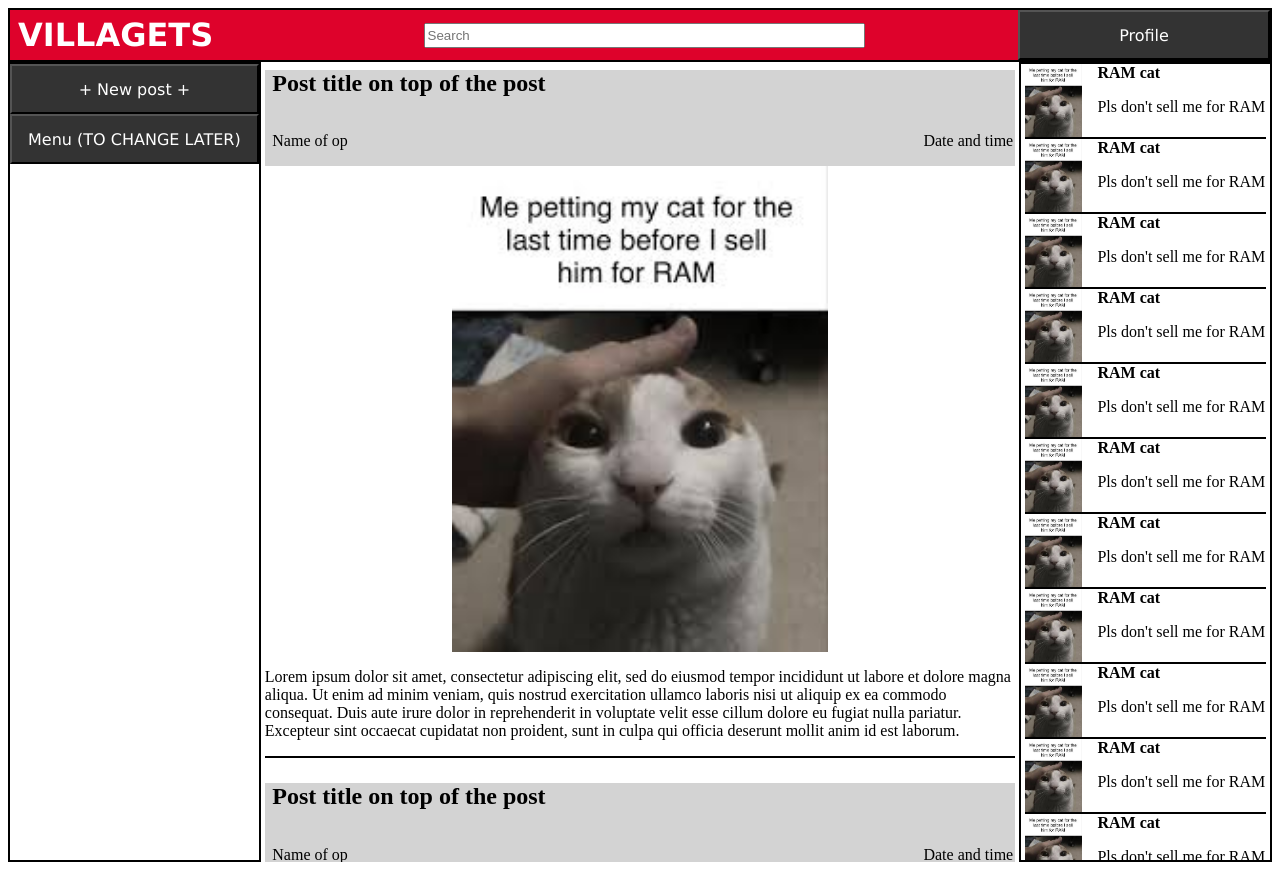
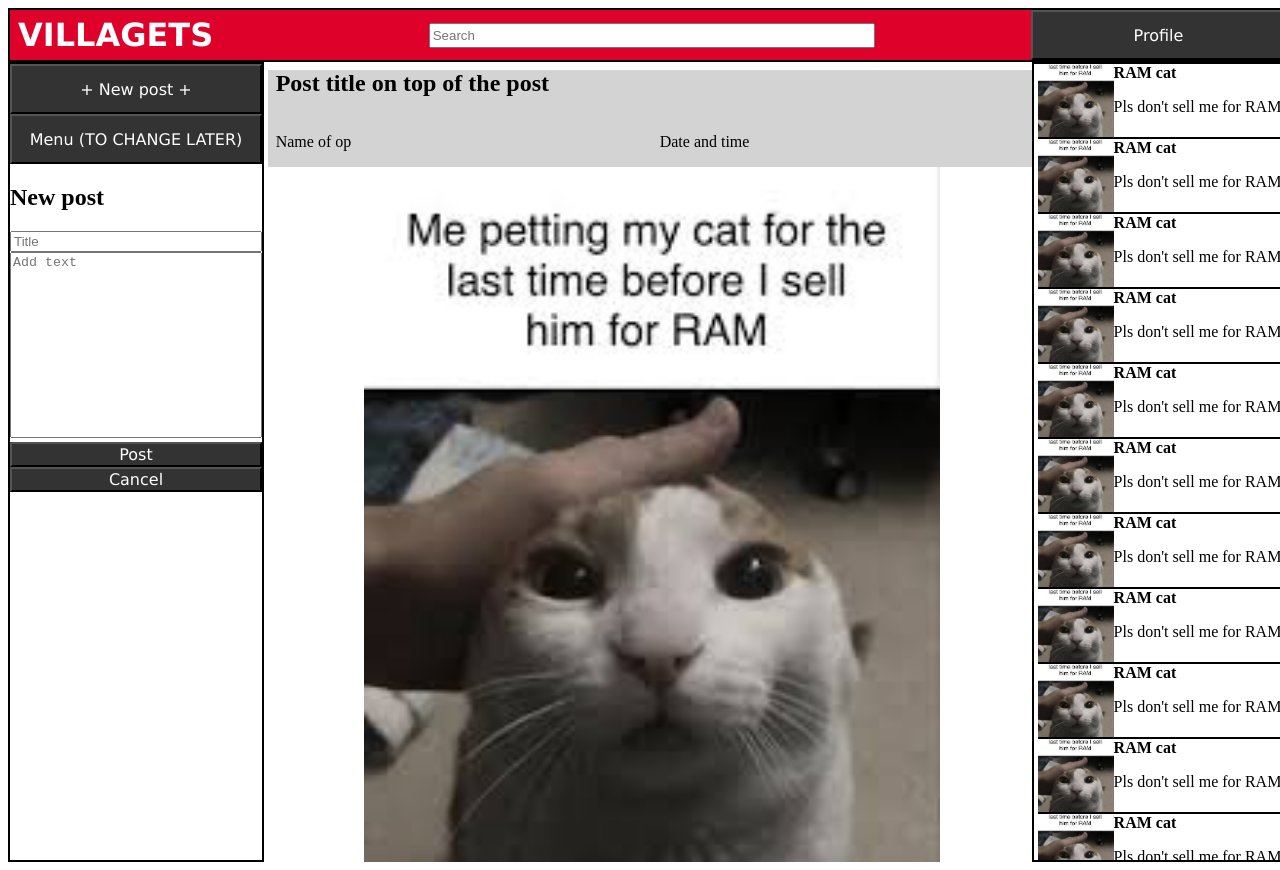
Before and after one commit to ma17du32et422/VillagETS, a React (Vite) app in the folder Application-web/: page / in a window 1280 px wide. Both pictures are taken after a click on the button "+ New post +". Built offline with nearby package versions, Linux system fonts and the light colour scheme.

Commit message:
[Actions tab] "Create post" form implemented
Does not return any information yet nor closes after use, to implement later

```diff
--- /dev/null
+++ b/Application-web/src/assets/CreatePost.css
@@ -0,0 +1,24 @@
+*{
+    width: 100%;
+}
+
+/** Form layout */
+#form-container{
+    display: flex;
+    flex-direction: column;
+}
+
+#form-text{
+    resize: none;
+}
+
+#form-post, #form-cancel{
+    background-color: #333333;
+}
+
+#form-post-text, #form-cancel-text{
+    font-family: Verdana, Geneva, Tahoma, sans-serif;
+    font-size: 16px;
+    margin: auto;
+    color: #ffffff;
+}
--- a/Application-web/src/components/Actions.jsx
+++ b/Application-web/src/components/Actions.jsx
@@ -1,20 +1,27 @@
 /** Style imports */
+import { useState } from 'react'
 import '.././assets/Actions.css'
+
+/** Component imports */
+import CreatePost from './subcomponents/CreatePost'
 
 /** Actions */
 export default function Actions(){
+  /** Create post form */
+  const [isFormOpen, setIsFormOpen] = useState(false);
+  const toggleForm = () => setIsFormOpen(!isFormOpen);
   return(
-
     /** Actions layout
      * The buttons do not return anything for now, nor they add a post to the flux
     */
     <div class="actions">
-      <button id="create-post" type="button">
+      <button id="create-post" type="button" onClick={toggleForm}>
         <p id="create-post-text">+ New post +</p>
       </button>
       <button id="menu" type="button">
         <p id="menu-text">Menu (TO CHANGE LATER)</p>
       </button>
+      <div>{isFormOpen && <CreatePost />}</div>
     </div>
   );
 }
--- /dev/null
+++ b/Application-web/src/components/subcomponents/CreatePost.jsx
@@ -0,0 +1,27 @@
+/** Style imports */
+import '../.././assets/CreatePost.css'
+
+/** Create post popup */
+export default function CreatePost(){
+  return(
+    <div id="form-container">
+        <h2>New post</h2>
+        <form>
+            {/** Post details */}
+            <input id="form-title" placeholder="Title"></input>
+            <textarea id="form-text" placeholder="Add text" rows={12}></textarea>
+
+            {/** Confirmation buttons
+             * In either case the popup closes once you press them
+             * If the form does not have a title or text at minimum the post submission fails
+            */}
+            <button id="form-post" type="button">
+                <p id="form-post-text">Post</p>
+            </button>
+            <button id="form-cancel" type="button">
+                <p id="form-cancel-text">Cancel</p>
+            </button>
+        </form>
+    </div>
+  );
+}
```
